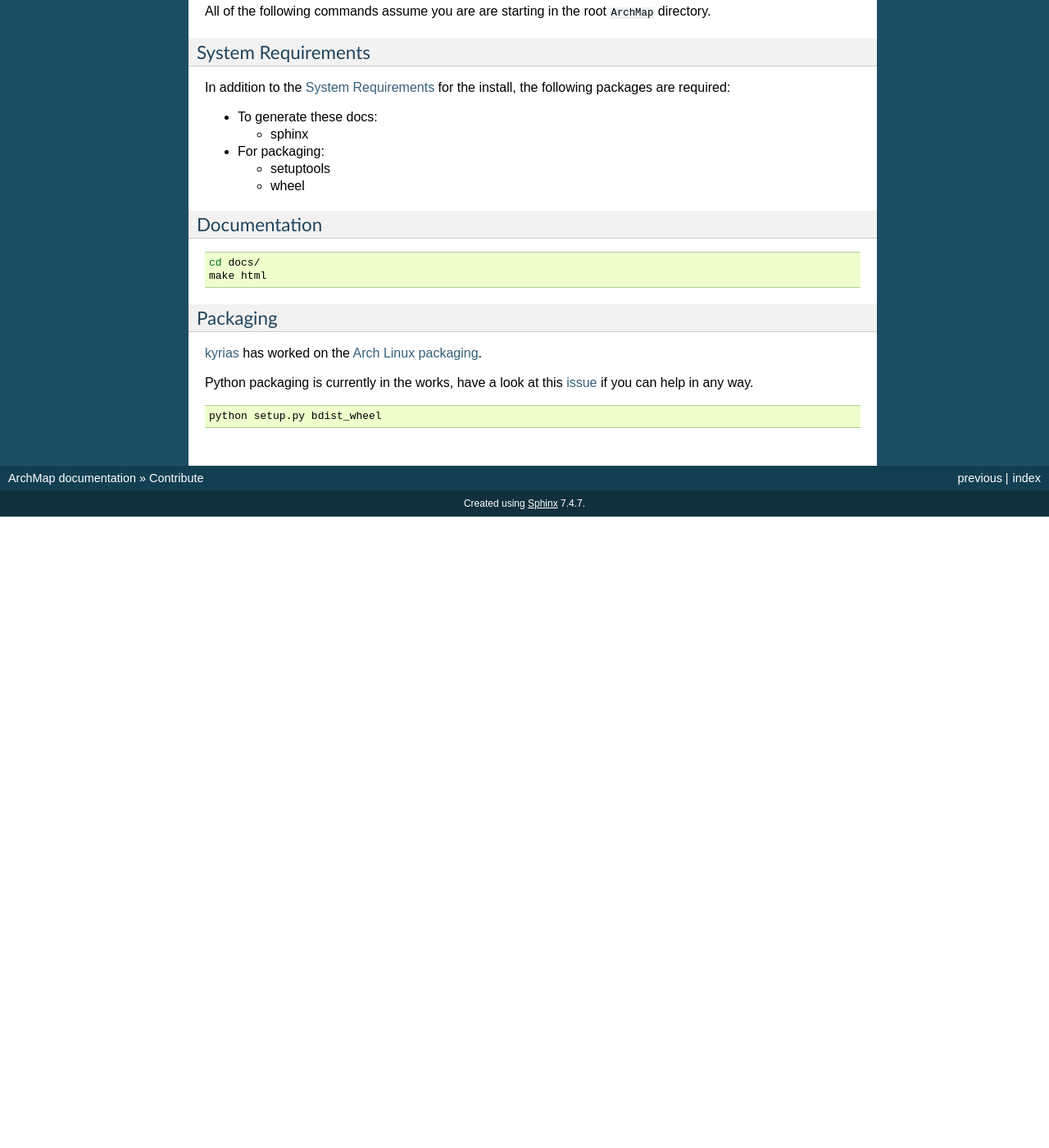
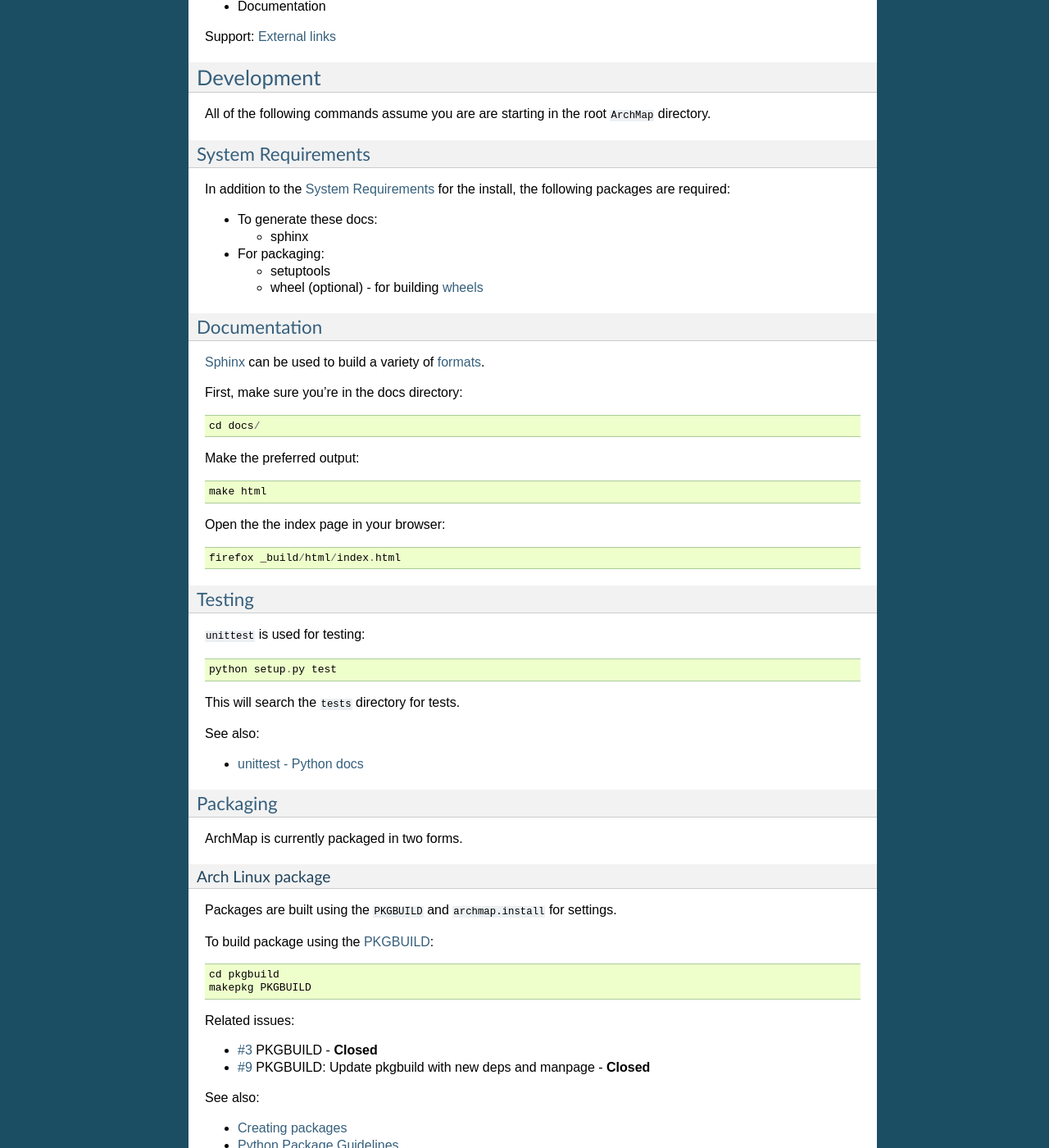
Before and after one commit to guyfawcus/ArchMap, a Sphinx documentation site: the page built from docs/development/index.rst, in a window 1280 px wide and 1400 px high, scrolled down 670 px. Shown: the whole window at 82% size. Built offline with Sphinx 7.4.7, drawn with Linux system fonts in a browser that asks for light colours; before the commit the page ends 1300 px from its top, so only the background shows below that; some of the changed text lies outside the part shown.

Commit message:
Add development information to docs

```diff
--- a/docs/development/index.rst
+++ b/docs/development/index.rst
@@ -2,12 +2,14 @@
 ==========
 
 .. contents:: In this section:
-   :depth: 1
+   :depth: 2
    :local:
 
 
 Roadmap
 -------
+
+- Add more tests
 
 - Work on packaging
 
@@ -23,6 +25,7 @@
 Contributions are always welcome! Here are a few ways you could contribute:
 
 - Bug fixes
+- New tests
 - New features
 - Testing on different platforms
 - Documentation
@@ -47,26 +50,83 @@
 - For packaging:
 
   - setuptools
-  - wheel
+  - wheel (optional) - for building :ref:`wheels <build-wheel>`
 
 Documentation
 ^^^^^^^^^^^^^
 
-.. code-block:: bash
+`Sphinx <http://sphinx-doc.org/>`_ can be used to build a variety of
+`formats <http://sphinx-doc.org/invocation.html#invocation>`_.
 
-   cd docs/
-   make html
+First, make sure you're in the docs directory::
+
+    cd docs/
+
+Make the preferred output::
+
+    make html
+
+Open the the index page in your browser::
+
+    firefox _build/html/index.html
+
+Testing
+^^^^^^^
+
+``unittest`` is used for testing::
+
+    python setup.py test
+
+This will search the ``tests`` directory for tests.
+
+See also:
+
+* `unittest - Python docs <https://docs.python.org/3.4/library/unittest.html>`_
+
+.. _packaging:
 
 Packaging
 ^^^^^^^^^
 
-`kyrias <https://github.com/kyrias>`_ has worked on the
-`Arch Linux packaging <https://github.com/maelstrom59/ArchMap/tree/master/pkgbuild>`_.
+ArchMap is currently packaged in two forms.
 
-Python packaging is currently in the works, have a look at this
-`issue <https://github.com/maelstrom59/ArchMap/issues/8>`_
-if you can help in any way.
+Arch Linux package
+""""""""""""""""""
+Packages are built using the ``PKGBUILD`` and ``archmap.install`` for settings.
 
-.. code-block:: bash
+To build package using the `PKGBUILD <https://wiki.archlinux.org/index.php/PKGBUILD>`_::
+
+    cd pkgbuild
+    makepkg PKGBUILD
+
+Related issues:
+
+* `#3 <https://github.com/maelstrom59/ArchMap/pull/3>`_ PKGBUILD - **Closed**
+* `#9 <https://github.com/maelstrom59/ArchMap/pull/9>`_ PKGBUILD: Update pkgbuild with new deps and manpage - **Closed**
+
+See also:
+
+* `Creating packages <https://wiki.archlinux.org/index.php/Creating_packages>`_
+* `Python Package Guidelines <https://wiki.archlinux.org/index.php/Python_Package_Guidelines>`_
+
+Python package
+""""""""""""""
+Packages are built using ``setup.py`` and ``setup.cfg`` for settings.
+
+To build a `source distribution <http://packaging.python.org/en/latest/glossary.html#term-source-distribution-or-sdist>`_::
+
+   python setup.py sdist
+
+.. _build-wheel:
+
+To build a `wheel <http://packaging.python.org/en/latest/glossary.html#term-wheel>`_::
 
    python setup.py bdist_wheel
+
+Related issues:
+
+* `#8 <https://github.com/maelstrom59/ArchMap/issues/8>`_ Build a python package - **Open**
+
+See also:
+
+* `Installation & Packaging Tutorial <http://packaging.python.org/en/latest/tutorial.html>`_
--- a/docs/installation/index.rst
+++ b/docs/installation/index.rst
@@ -25,7 +25,7 @@
 How-to
 ------
 
-Packaging is currently being worked on...
+See also: :ref:`packaging`
 
 Manual git install
 ^^^^^^^^^^^^^^^^^^
@@ -48,3 +48,5 @@
 
 Release Notes
 -------------
+
+See also: `Releases <https://github.com/maelstrom59/ArchMap/releases>`_ on GitHub
```
